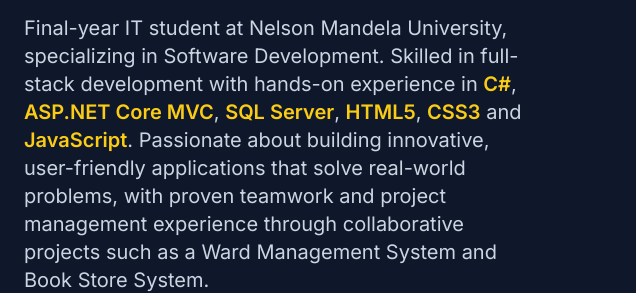
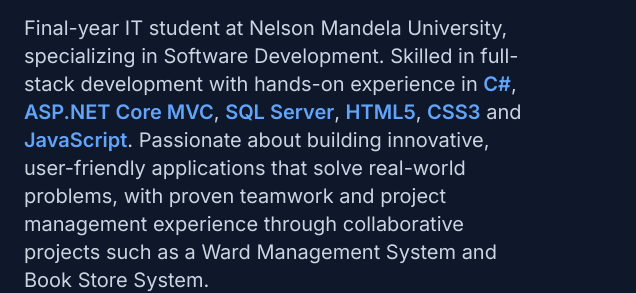
Before and after one commit to Mfundisomzobe/mfundiso-mzobe_2003.github.io, a plain HTML site: page index.html in a window 1280 px wide. Shown: the part 297-590 px from the top of the page, 0-636 px from the left. Drawn offline with nearby package versions, Linux system fonts and the light colour scheme.

Commit message:
Update index.html

```diff
--- a/index.html
+++ b/index.html
@@ -67,14 +67,14 @@
                     I'm a Software <br>
                     <span class="text-primary">Developer</span>
                 </h1>
-               <p class="text-xl text-slate-300 mb-8 max-w-lg">
-                  Final-year IT student at Nelson Mandela University, specializing in Software Development. Skilled in full-stack development with hands-on experience in
-                   <span class="font-semibold text-yellow-400">C#</span>,
-                    <span class="font-semibold text-yellow-400">ASP.NET Core MVC</span>,
-                   <span class="font-semibold text-yellow-400">SQL Server</span>,
-                  <span class="font-semibold text-yellow-400">HTML5</span>,
-                  <span class="font-semibold text-yellow-400">CSS3</span> and
-                 <span class="font-semibold text-yellow-400">JavaScript</span>.
+<p class="text-xl text-slate-300 mb-8 max-w-lg">
+  Final-year IT student at Nelson Mandela University, specializing in Software Development. Skilled in full-stack development with hands-on experience in
+  <span class="font-semibold text-blue-400">C#</span>,
+  <span class="font-semibold text-blue-400">ASP.NET Core MVC</span>,
+  <span class="font-semibold text-blue-400">SQL Server</span>,
+  <span class="font-semibold text-blue-400">HTML5</span>,
+  <span class="font-semibold text-blue-400">CSS3</span> and
+  <span class="font-semibold text-blue-400">JavaScript</span>.
   Passionate about building innovative, user-friendly applications that solve real-world problems, with proven teamwork and project management experience through collaborative projects such as a Ward Management System and Book Store System.
 </p>
                 <div class="flex flex-col sm:flex-row gap-4">
```
